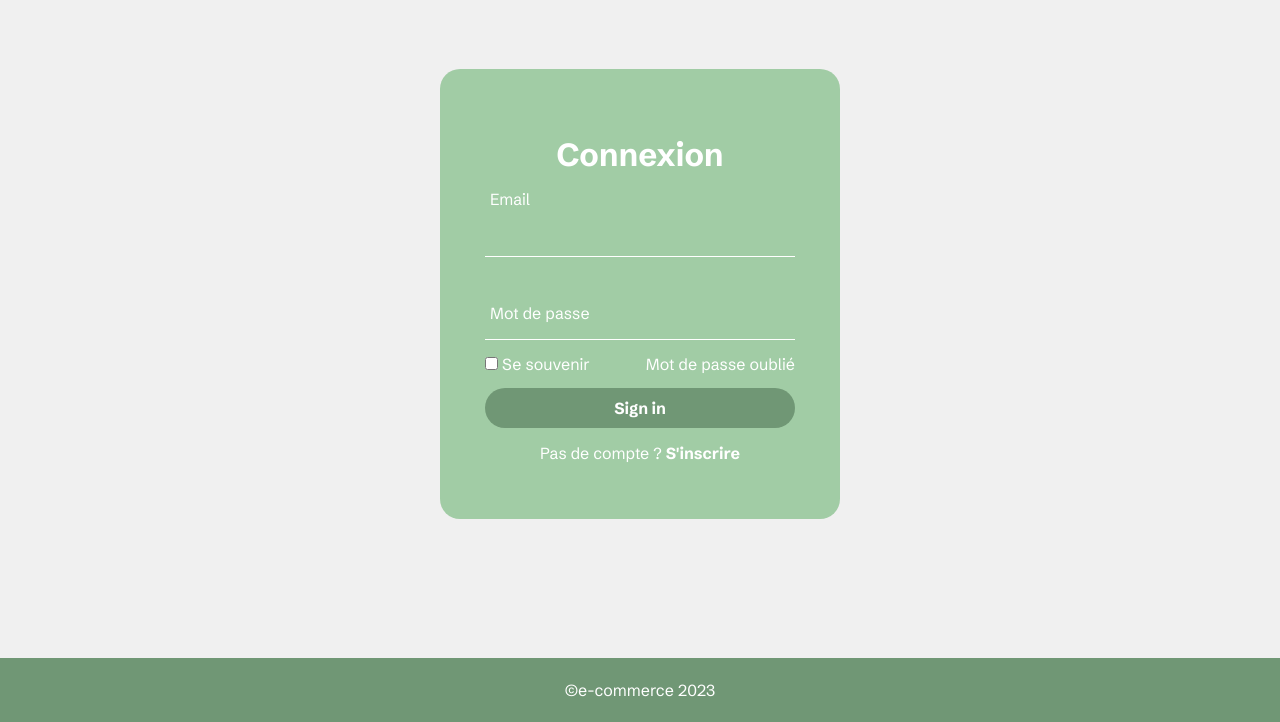
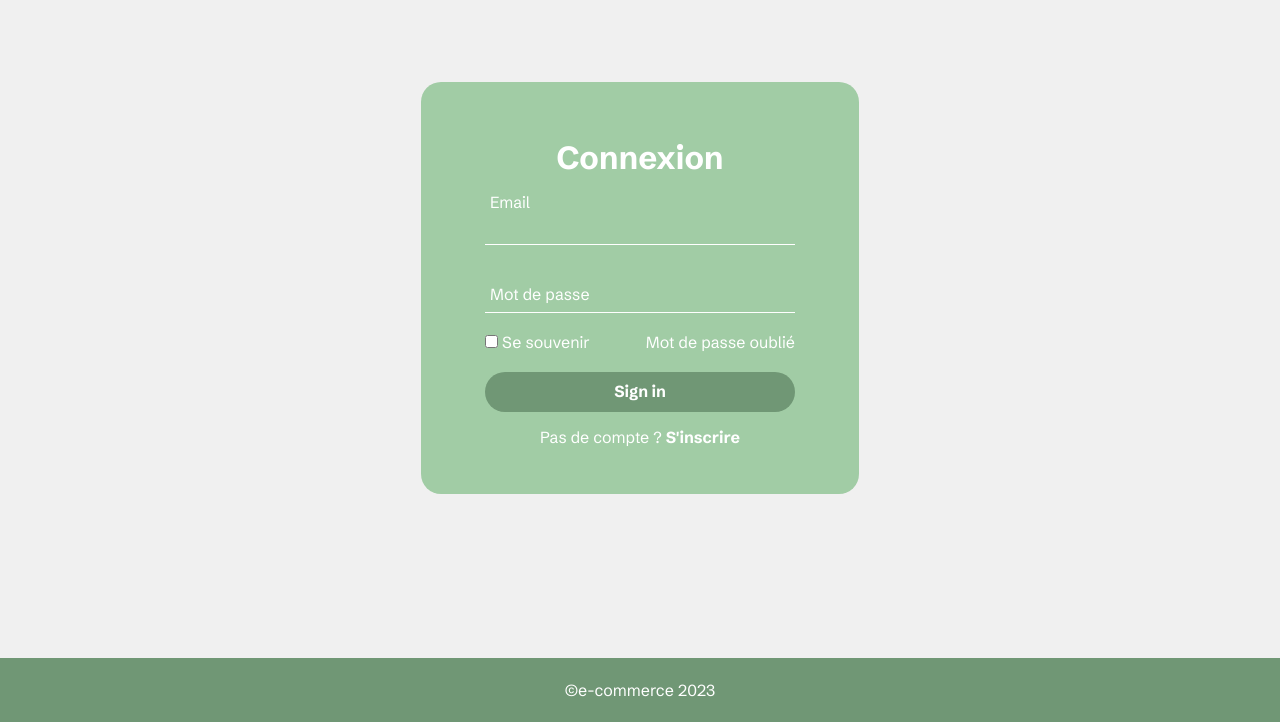
Before and after one commit to Hiikss/TP-Ecommerce, a Symfony app: template templates/security/login.html.twig in a window 1280 px wide. Shown: the part 78-800 px from the top of the page. Run offline with Twig, Linux system fonts and the light colour scheme; the template is opened without the code that fills it, so the values that code supplies are empty; some libraries are stand-ins or nearby versions.

Commit message:
update login

```diff
--- a/public/css/form.css
+++ b/public/css/form.css
@@ -14,15 +14,16 @@ section {
     display: flex;
     justify-content: center;
     align-items: center;
+    flex-direction: column;
 }
 
 .form-box {
     position: relative;
-    width: 400px;
-    height: 450px;
+    width: 100%;
+    height: 100%;
+    padding: 2rem;
     background-color: var(--color2);
     border-radius: 20px;
-    backdrop-filter: blur(15px);
     display: flex;
     justify-content: center;
     align-items: center;
@@ -36,7 +37,6 @@ h2 {
 
 .inputbox {
     position: relative;
-    margin: 30px 0;
     width: 310px;
     border-bottom: 1px solid white;
 }
@@ -58,38 +58,46 @@ input:not(:placeholder-shown)~label {
 
 .inputbox input {
     width: 100%;
-    height: 50px;
+    height: 35px;
     background: transparent;
     border: none;
     outline: none;
     font-size: 1em;
     color: white;
+    padding-left: 5px;
 }
 
-.remember {
+::-ms-reveal {
+    filter: invert(100%);
+}
+
+.options {
     color: white;
-    margin: -15px 0 15px;
+    margin: -10px auto 20px;
     display: flex;
     justify-content: space-between;
 }
 
-.remember a {
+.options a {
     color: white;
     text-decoration: none;
 }
 
-.remember a:hover {
+.options a:hover {
     text-decoration: underline;
 }
 
 .remember label,
-.remember label input {
+.remember input {
     cursor: pointer;
     user-select: none;
+    accent-color: var(--color4);
+
 }
 
 button {
     width: 100%;
+    max-width: 310px;
     height: 40px;
     background-color: var(--color4);
     color: white;
@@ -118,3 +126,34 @@ button:hover {
 .register p a:hover {
     text-decoration: underline;
 }
+
+.row {
+    display: flex;
+    justify-content: space-between;
+    margin: 30px 0;
+    gap: 40px;
+}
+
+.row-button {
+    display: flex;
+    justify-content: center;
+}
+
+.invalid {
+    color: crimson;
+    text-align: center;
+    margin-top: -5rem;
+    margin-bottom: 3rem;
+}
+
+.connected,
+.connected a {
+    color: crimson;
+    text-align: center;
+    font-size: 1.1rem;
+}
+
+.connected a {
+    text-decoration: none;
+    font-weight: 600;
+}
--- a/templates/security/login.html.twig
+++ b/templates/security/login.html.twig
@@ -8,36 +8,42 @@
 
 {% block body %}
 <section>
-    <div class="form-box">
-        <form method="post">
     {% if error %}
-                <div class="alert alert-danger">{{ error.messageKey|trans(error.messageData, 'security') }}</div>
+        <div class="invalid">Identifiants invalides</div>
     {% endif %}
 
     {% if app.user %}
-                <div class="mb-3">
-                    Vous êtes déjà connecté {{ app.user.userIdentifier }}, <a href="{{ path('app_logout') }}">Logout</a>
+        <div class="connected">
+           <p>Vous êtes déjà connecté</p>
+           <a href="{{ path('app_logout') }}">Déconnexion</a>
         </div>
-            {% endif %}
+    {% else %}
 
+    <div class="form-box">
+        <form method="post">
             <h2>Connexion</h2>
+            <div class="row">
                 <div class="inputbox">
                     <input type="email" value="{{ last_username }}" name="email" id="inputEmail" class="form-control" autocomplete="email" placeholder=" " required autofocus>
                     <label for="inputEmail">Email</label>
                 </div>
+            </div>
+            <div class="row">
                 <div class="inputbox">
                     <input type="password" name="password" id="inputPassword" class="form-control" autocomplete="current-password" placeholder=" " required>
                     <label for="inputPassword">Mot de passe</label>
+                </div>
             </div>
 
             <input type="hidden" name="_csrf_token"
                 value="{{ csrf_token('authenticate') }}"
             >
 
+            <div class="options">
                 <div class="remember">
-                <label>
-                    <input type="checkbox" name="_remember_me"> Se souvenir
-                </label>
+                    <input type="checkbox" name="_remember_me" id="cb">
+                    <label for="cb">Se souvenir</label>
+                </div>
                 <a href="#">Mot de passe oublié</a>
             </div>
 
@@ -50,5 +56,6 @@
             </div>
         </form>
     </div>
+    {% endif %}
 </section>
 {% endblock %}
```
Lines whose indentation alone changed are shown as unchanged.
